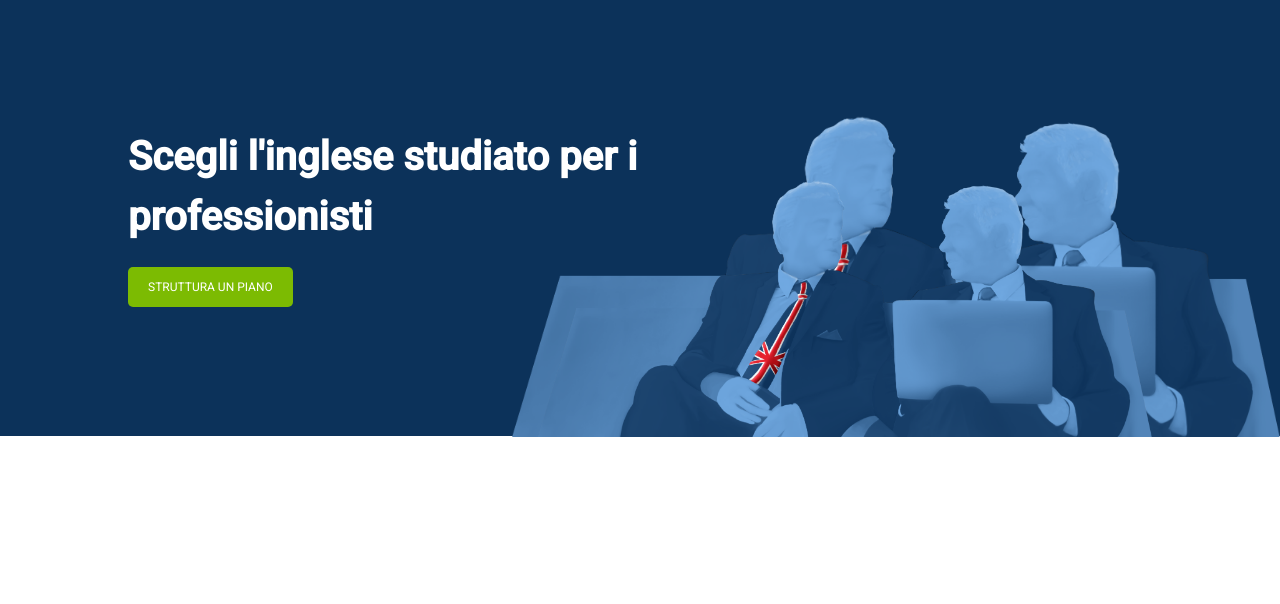
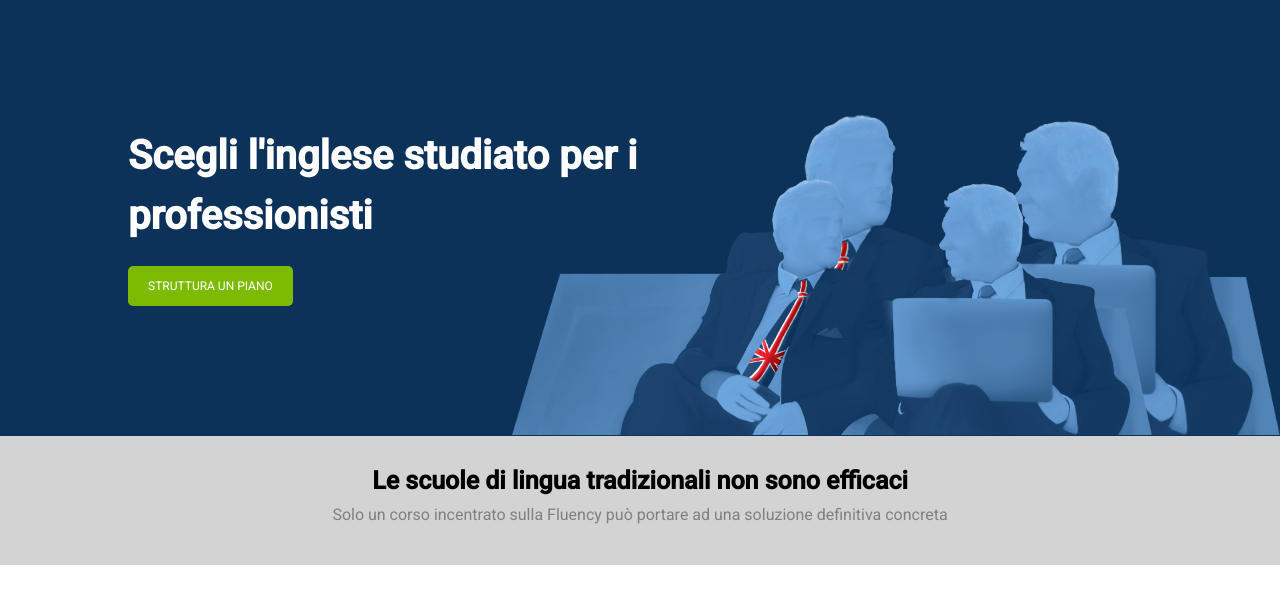
Before and after one commit to SimonaCinti/htmlcss-fluentify, a plain HTML site: page index.html in a window 1280 px wide. Shown: the part 64-668 px from the top of the page. Drawn offline with Linux system fonts and the light colour scheme.

Commit message:
main text top

```diff
--- a/css/styles.css
+++ b/css/styles.css
@@ -8,6 +8,7 @@
 body{
     font-family: 'Roboto', sans-serif;
     font-size: 16px;
+    color:  #808080;
 }
 
 /* Container Styles */
@@ -43,8 +44,25 @@ h1 {
     margin-bottom: 20px;
 }
 
+h2 {
+    font-size: 25px;
+    color: black;
+}
+
+p {
+    line-height: 2.5;
+}
+
+.text-center {
+    text-align: center;
+}
 
 /* Utilities */
+
+
+.w50 {
+    width: 50%;
+}
 
 .btn {
     min-width: 100px;
@@ -105,7 +123,7 @@ h1 {
 /* HEADER | jumbotron */
 
 .jumbotron {
-    height: 440px;
+    height: 438px;
     background-image: url("../img/background-header.png");
     background-size: 60%;
     background-repeat: no-repeat;
@@ -120,5 +138,17 @@ h1 {
     position: absolute;
     top: 50%;
     transform: translateY(-50%);
-    width: 50%;
 }
+
+/* MAIN */
+
+/* MAIN | intro */
+
+.main-info {
+    background-color: #D3D3D3;
+
+}
+
+.main-info .text {
+ padding: 30px 0;
+}
--- a/index.html
+++ b/index.html
@@ -55,7 +55,7 @@
         <!-- header jumbotron -->
         <section class="jumbotron">
             <div class="jumbotron container">
-                <div class="jumbotron-text">
+                <div class="jumbotron-text w50">
                     <h1>Scegli l'inglese studiato per i professionisti</h1>
                     <a class="btn btn-green btn-large" href=""> struttura un piano</a>
                 </div>
@@ -66,12 +66,23 @@
     <!-- MAIN -->
     <main>
         <!-- main intro -->
-        <div class="main-intro"></div>
+        <div class="main-intro">
+
+        </div>
         <!-- main info -->
-        <div class="main-info"></div>
+        <div class="main-info">
+            <div class="main-info text container text-center">
+                <h2>Le scuole di lingua tradizionali non sono efficaci</h2>
+                <p>Solo un corso incentrato sulla Fluency può portare ad una soluzione definitiva concreta</p>
+            </div>
+
+        </div>
         <!-- main bottom -->
-        <div class="main-bottom"></div>
+        <div class="main-bottom">
+
+        </div>
     </main>
+
     <!-- FOOTER -->
 
     <!-- HELP BOX -->
```
